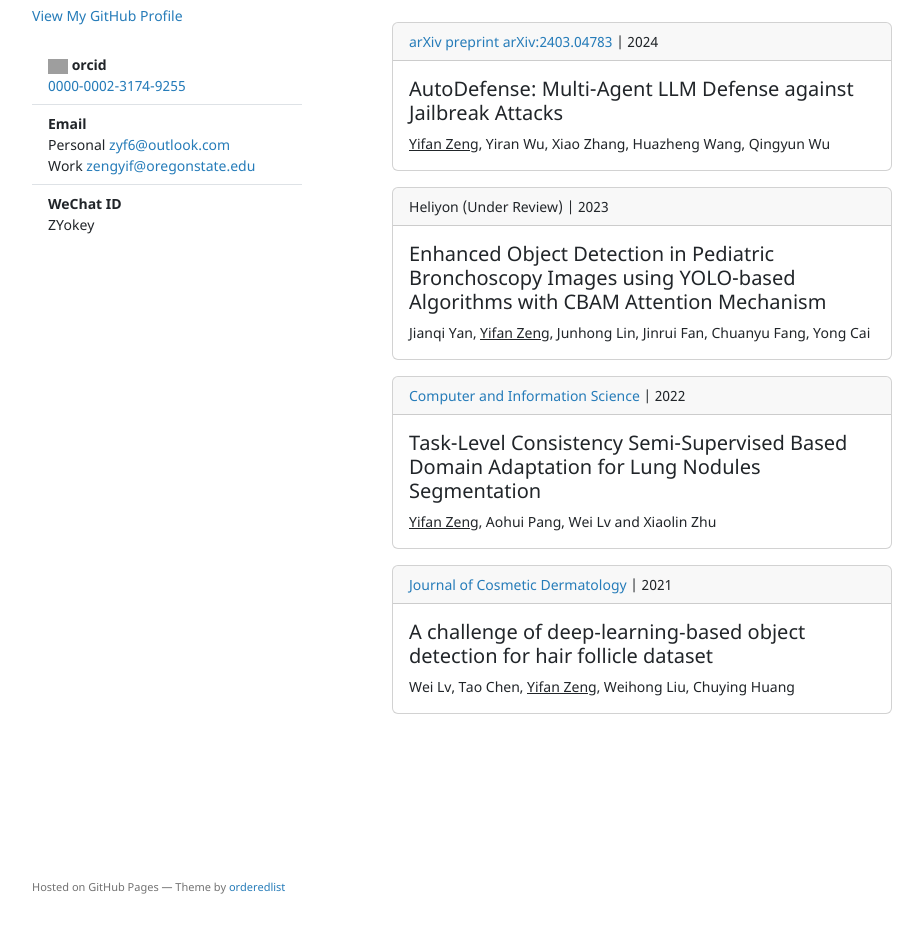
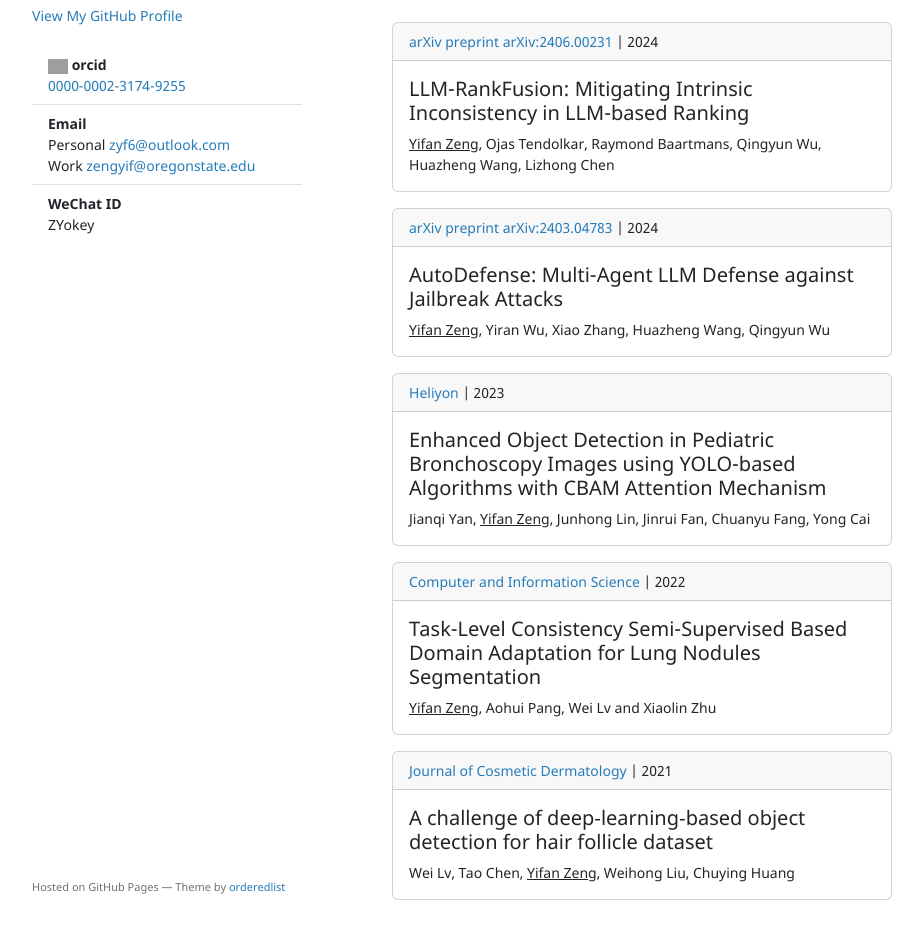
Before and after one commit to XHMY/xhmy.github.io, a Jekyll site: the page built from index.md, in a window 1280 px wide and 1305 px high. Shown: the part 339-1278 px from the top of the window, without its empty margins (178-1101 px from the left). Built offline with Jekyll 4.4.1, drawn with Linux system fonts in a browser that asks for light colours; grey boxes are pictures that could not be loaded.

Commit message:
update publications

```diff
--- a/_layouts/index.html
+++ b/_layouts/index.html
@@ -54,6 +54,15 @@
         <h3>Publications</h3>
         <div class="card my-3">
           <div class="card-header">
+            <a href="https://arxiv.org/pdf/2406.00231">arXiv preprint arXiv:2406.00231</a> | 2024
+          </div>
+          <div class="card-body">
+            <h5 class="card-title">LLM-RankFusion: Mitigating Intrinsic Inconsistency in LLM-based Ranking</h5>
+            <p class="card-text"><u>Yifan Zeng</u>, Ojas Tendolkar, Raymond Baartmans, Qingyun Wu, Huazheng Wang, Lizhong Chen</p>
+          </div>
+        </div>
+        <div class="card my-3">
+          <div class="card-header">
             <a href="https://arxiv.org/pdf/2403.04783">arXiv preprint arXiv:2403.04783</a> | 2024
           </div>
           <div class="card-body">
@@ -63,7 +72,7 @@
         </div>
         <div class="card my-3">
           <div class="card-header">
-            Heliyon (Under Review) | 2023
+            <a href="https://www.cell.com/heliyon/fulltext/S2405-8440(24)08709-7">Heliyon</a> | 2023
           </div>
           <div class="card-body">
             <h5 class="card-title">Enhanced Object Detection in Pediatric Bronchoscopy Images using YOLO-based Algorithms with CBAM Attention Mechanism</h5>
```
